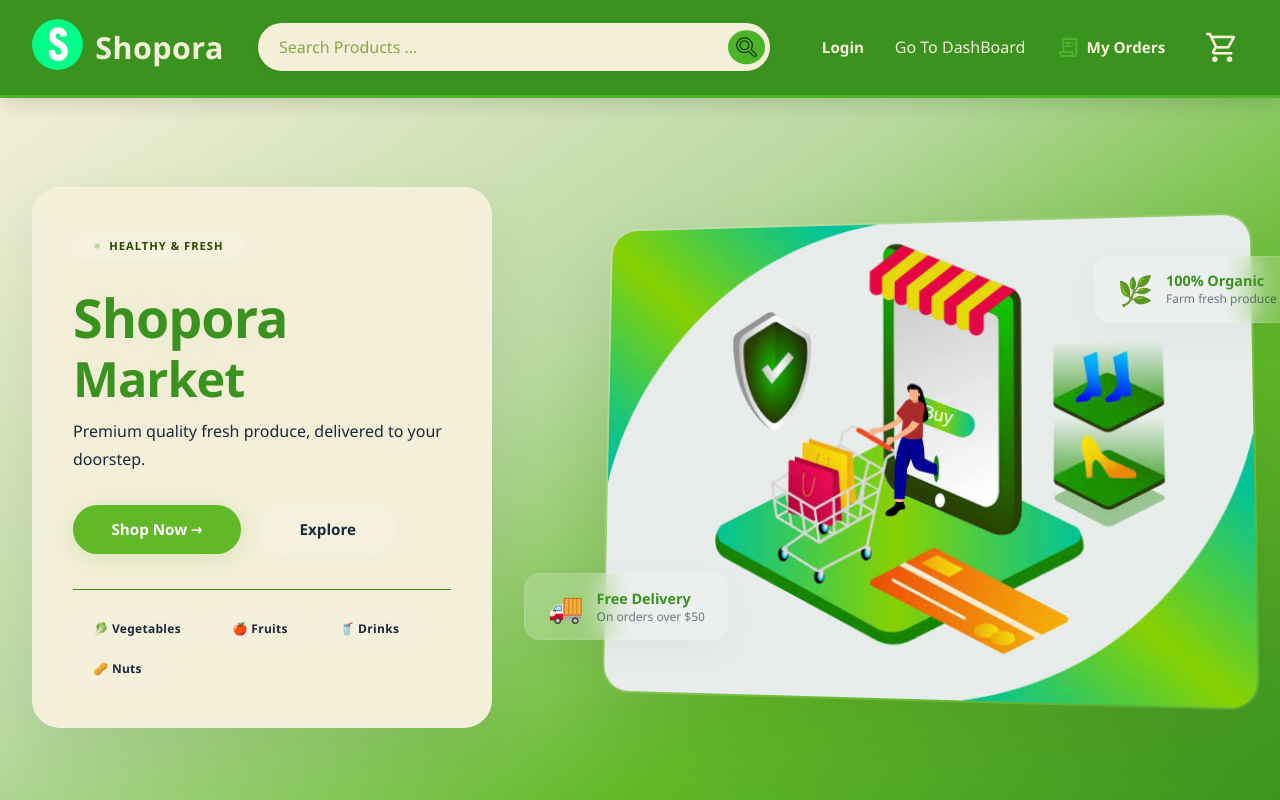
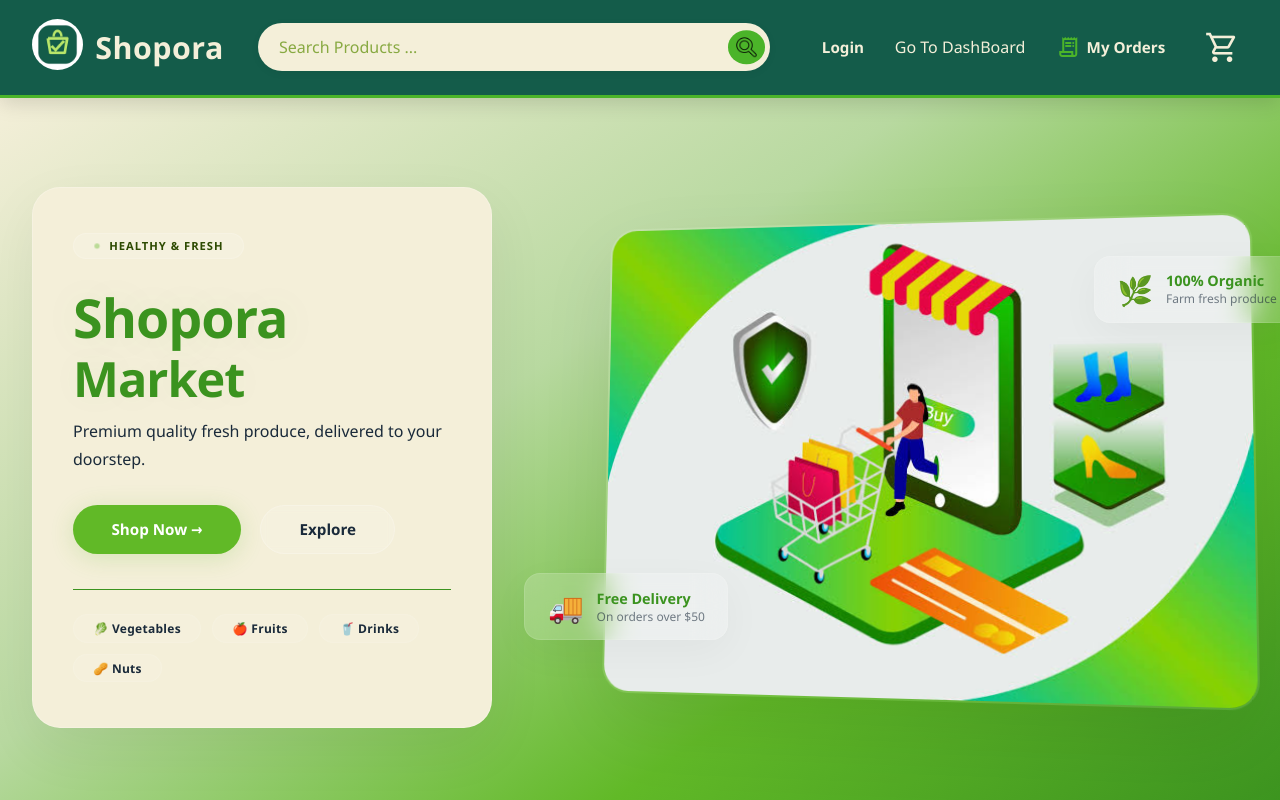
Before and after one commit to Owais-Al-Mahros/E-Market-Avengers-Team-, a React (Vite) app: page / in a window 1280 px wide. Shown: the top 800 px of the page. Built offline with nearby package versions, Linux system fonts and the light colour scheme; no server answers; the database is empty.

Commit message:
start with home page

```diff
--- a/src/Pages/Cart and payments/pages/Checkout/CheckoutPage.jsx
+++ b/src/Pages/Cart and payments/pages/Checkout/CheckoutPage.jsx
@@ -408,8 +408,8 @@ export default function CheckoutPage() {
                 onSelect={(time) => {
                   setCustomer((prev) => ({
                     ...prev,
-                    deliveryDate: time.day,
-                    deliveryTime: `${time.start} - ${time.end}`,
+                    deliveryDate: time.date,
+                    deliveryTime: time.start,   // ✅ استخدم time.start فقط بدلاً من النطاق
                   }));
                 }}
               />
--- a/src/Pages/DisplayProducts/components/ProductCard.jsx
+++ b/src/Pages/DisplayProducts/components/ProductCard.jsx
@@ -1,7 +1,7 @@
 // src/Pages/DisplayProducts/components/ProductCard.jsx
 import "./ProductCard.css";
 import { useState } from "react";
-import ProductCardDetails from "../../Home page/modals/ProductCardDetails.jsx";
+import ProductCardDetails from "../modals/ProductCardDetails.jsx";
 import { createPortal } from "react-dom";
 import { useCart } from "../../../context/CartContext.jsx";
 import toast from "react-hot-toast";
--- a/src/index.css
+++ b/src/index.css
@@ -4,11 +4,14 @@
 
 :root {
   /* Branding Palette */
-  --primary-color: #3b931f;
-  --secondary-color: #fefefec8;
-  --accent-color: #f7f9f5;
-  --bg-color: #E8F0E3;
-  --danger-color: #ef4444;
+  --primary-color: #145c4a;
+  --secondary-color: #DDF4EA;
+  --accent-color: #B9E769;
+  --bg-color: #F7FAF8;
+  --text: #15312B;
+  --danger-color: #D94F4F;
+  --success: #238B65;
+
 
   /* Product & Theme Colors */
   --cream: #F4EFD9;
```
Also changed, not shown: src/Components/Subscribe.jsx (added, +9 -0 lines), src/Pages/DisplayProducts/components/subCategory.jsx (added, +9 -0 lines), public/Logo.jpg, src/Components/Subscribe.css (added), src/Pages/DisplayProducts/components/subCategory.css (added).
